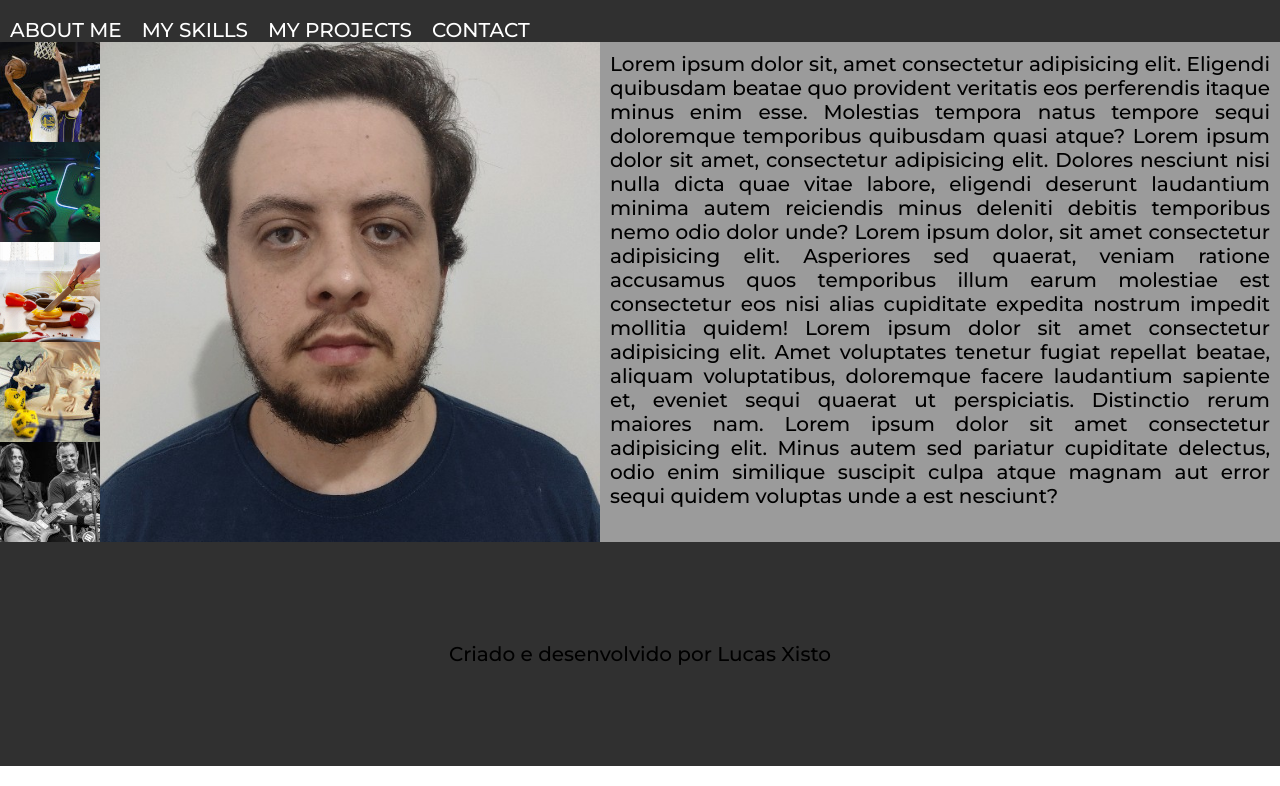
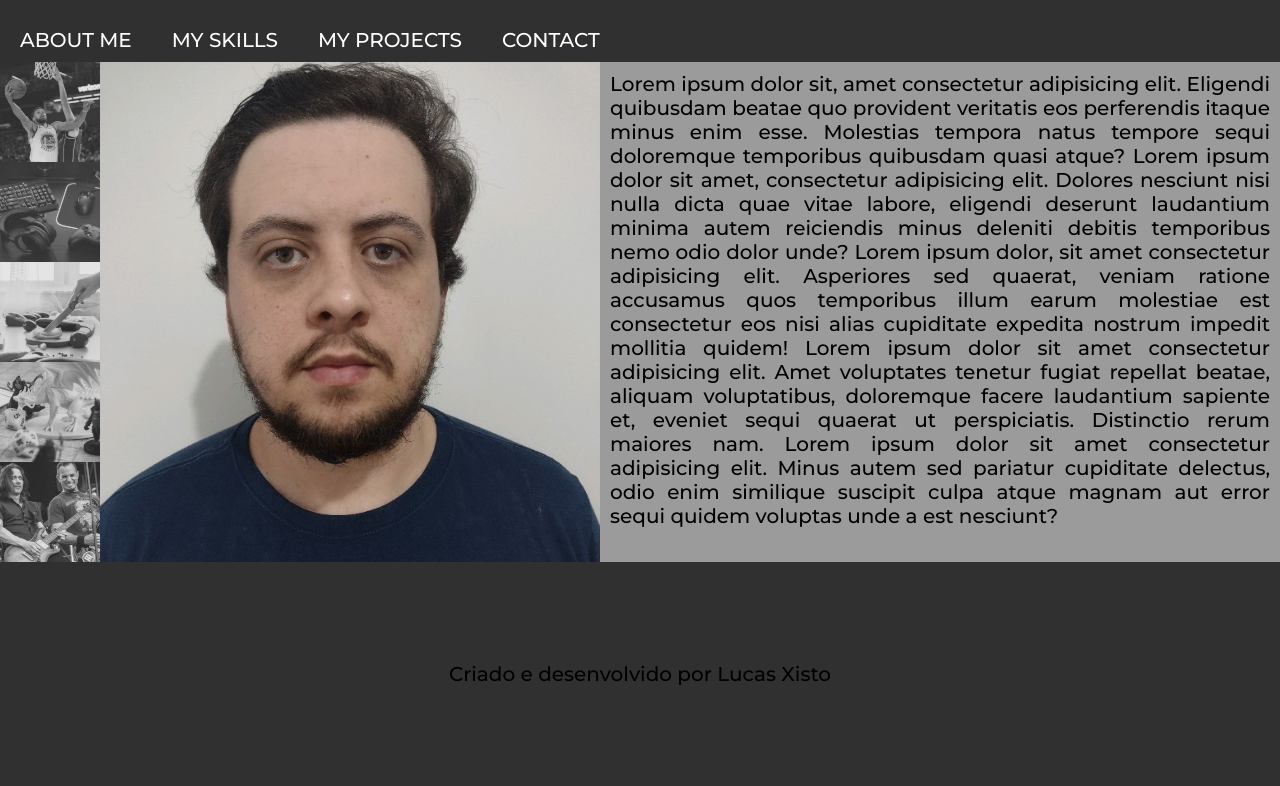
Before and after one commit to lucxisto/portfolio, a plain HTML site: page index.html in a window 1280 px wide. Shown: the part 71-857 px from the top of the page. Drawn offline with Linux system fonts and the light colour scheme.

Commit message:
configurando main menu

```diff
--- a/index.html
+++ b/index.html
@@ -54,5 +54,6 @@
   <footer>
     <p>Criado e desenvolvido por Lucas Xisto</p>
   </footer>
+  <script src="./script.js"></script>
 </body>
 </html>
--- a/style.css
+++ b/style.css
@@ -42,9 +42,10 @@ ul {
 #main-menu ul {
   display: flex;
   flex-direction: row;
+  align-items: flex-start;
 }
 
-#main-menu ul li a {
+#main-menu ul li a , #main-menu ul li {
   text-transform: uppercase;
   padding: 10px;
   transition: background 400ms;
@@ -72,13 +73,21 @@ footer {
   max-height: fit-content;
 }
 
-#slide {
-  display: inline-block;
-}
-
 #slide ul li {
   height: 100px;
   width: 100px;
+}
+
+#slide ul li img {
+  opacity: 75%;
+  filter: grayscale(10);
+  transition: 600ms;
+}
+
+#slide ul li img:hover {
+  opacity: 100%;
+  filter: grayscale(0);
+  transform: scale(1.2);
 }
 
 #mypicture {
```
Also changed, not shown: script.js (added).
